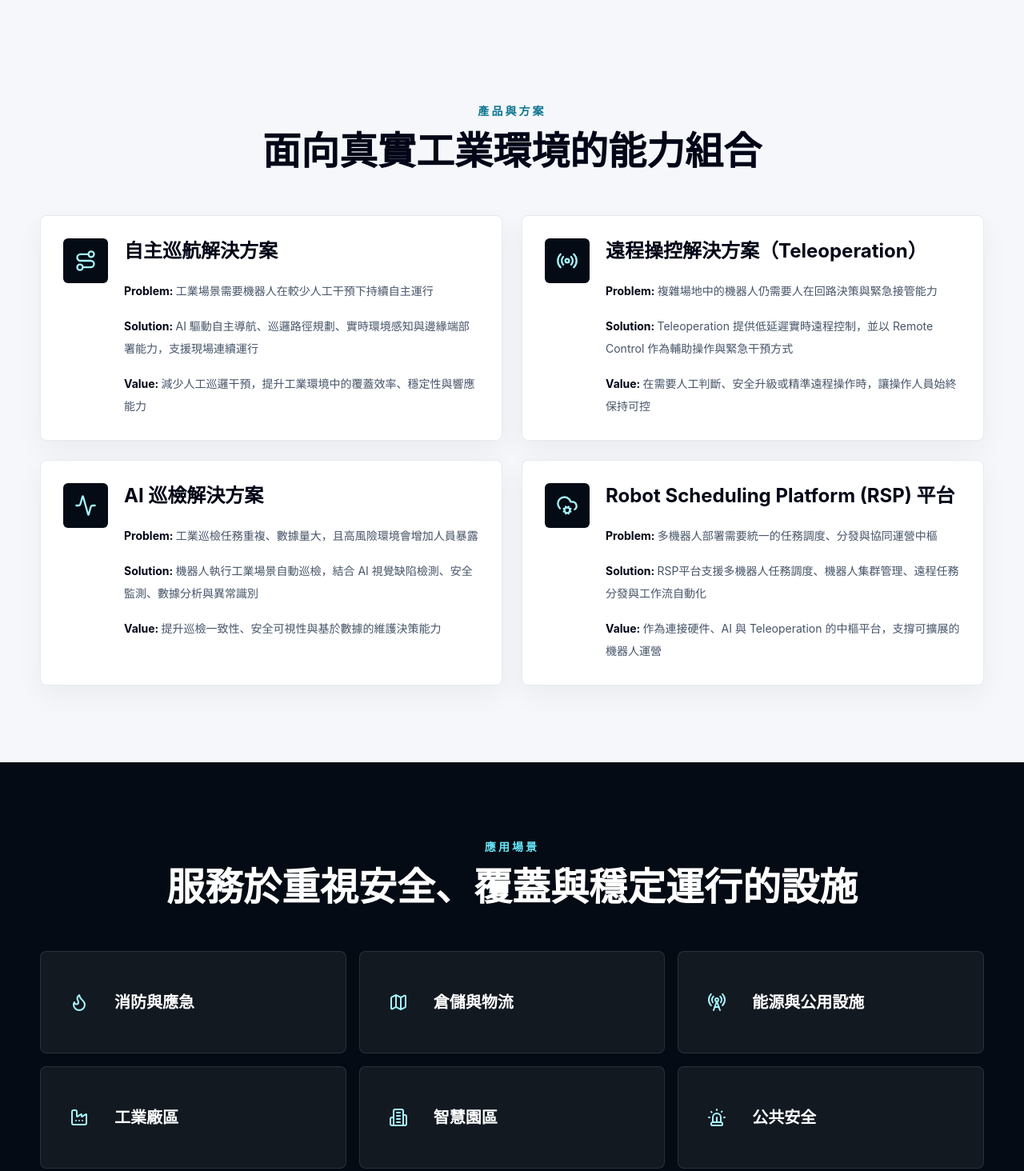
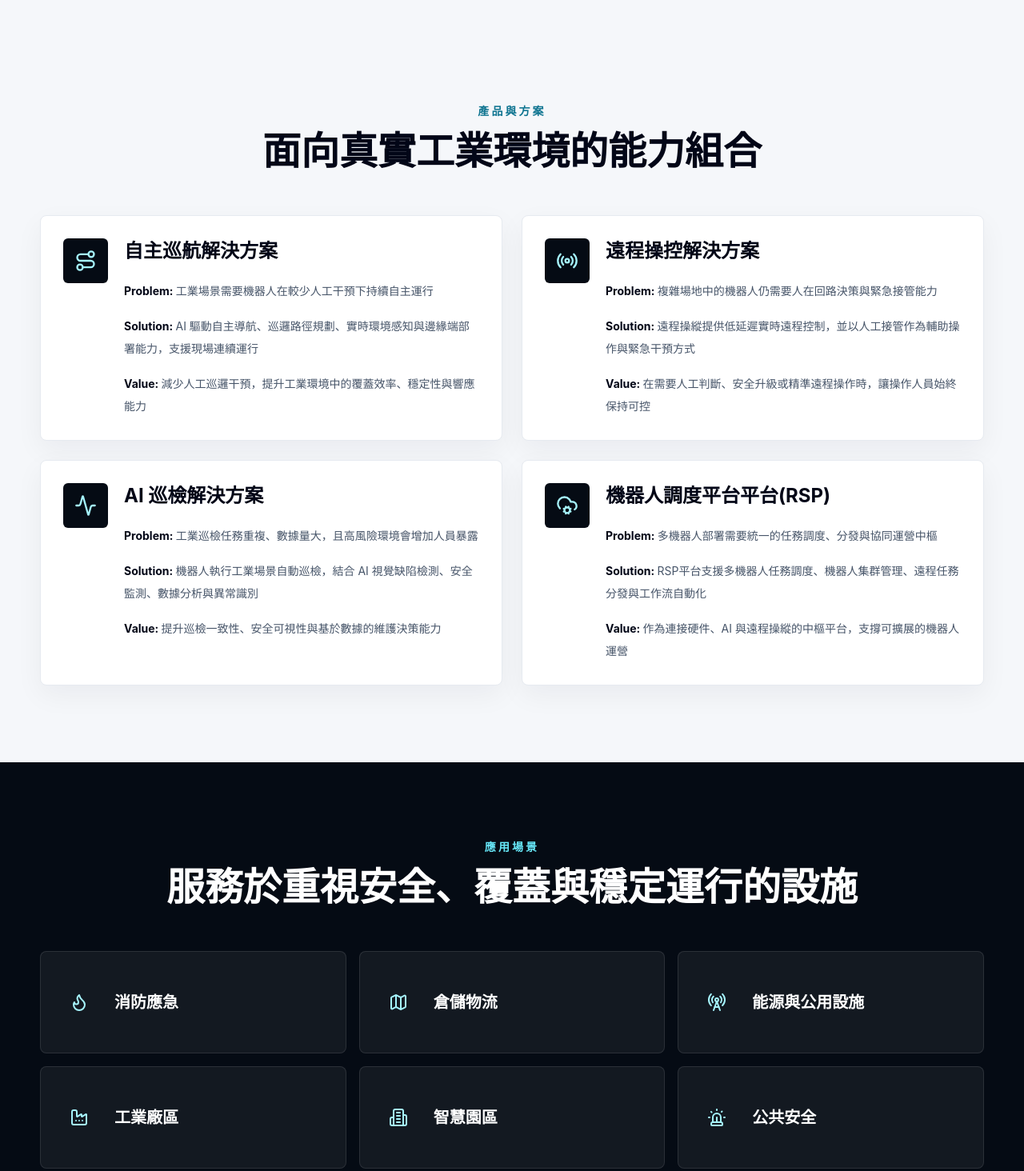
Before and after one commit to XIAxIn-xx/hyper-ai-force-site, a Next.js app: page /zh-hk in a window 1280 px wide. Shown: the part 2539-4003 px from the top of the page at 80% size. Built offline with nearby package versions, Linux system fonts and the light colour scheme.

Commit message:
update content

```diff
--- a/data/hyper.ts
+++ b/data/hyper.ts
@@ -371,9 +371,9 @@ const content = {
         },
         {
           icon: "Radio",
-          title: "遠程操控解決方案（Teleoperation）",
+          title: "遠程操控解決方案",
           problem: "複雜場地中的機器人仍需要人在回路決策與緊急接管能力",
-          solution: "Teleoperation 提供低延遲實時遠程控制，並以 Remote Control 作為輔助操作與緊急干預方式",
+          solution: "遠程操縱提供低延遲實時遠程控制，並以人工接管作為輔助操作與緊急干預方式",
           value: "在需要人工判斷、安全升級或精準遠程操作時，讓操作人員始終保持可控"
         },
         {
@@ -385,10 +385,10 @@ const content = {
         },
         {
           icon: "CloudCog",
-          title: "Robot Scheduling Platform (RSP) 平台",
+          title: "機器人調度平台平台(RSP)",
           problem: "多機器人部署需要統一的任務調度、分發與協同運營中樞",
           solution: "RSP平台支援多機器人任務調度、機器人集群管理、遠程任務分發與工作流自動化",
-          value: "作為連接硬件、AI 與 Teleoperation 的中樞平台，支撐可擴展的機器人運營"
+          value: "作為連接硬件、AI 與遠程操縱的中樞平台，支撐可擴展的機器人運營"
         }
       ]
     },
@@ -396,8 +396,8 @@ const content = {
       eyebrow: "應用場景",
       title: "服務於重視安全、覆蓋與穩定運行的設施",
       items: [
-        { icon: "Flame", label: "消防與應急" },
-        { icon: "Map", label: "倉儲與物流" },
+        { icon: "Flame", label: "消防應急" },
+        { icon: "Map", label: "倉儲物流" },
         { icon: "RadioTower", label: "能源與公用設施" },
         { icon: "Factory", label: "工業廠區" },
         { icon: "Building2", label: "智慧園區" },
```
